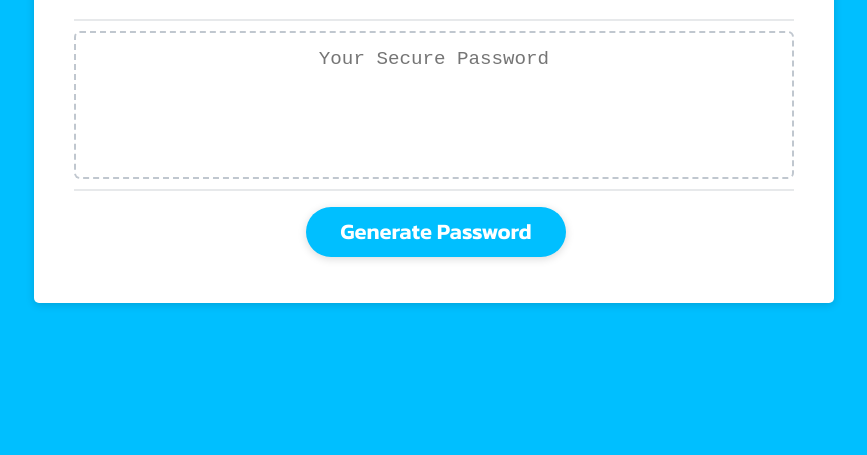
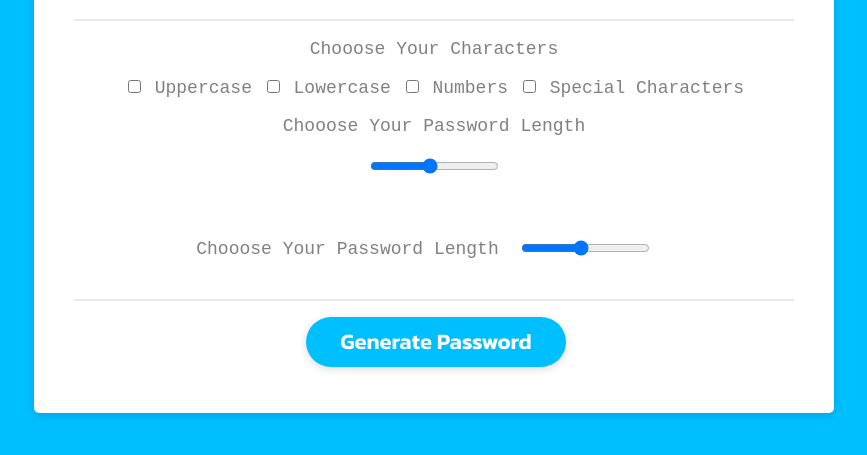
Before and after one commit to mbartnett/JavaScript-Random-Password-Generator, a plain HTML site: page index.html in a window 1280 px wide. Shown: the part 263-718 px from the top of the page, without its empty margins (206-1073 px from the left). Drawn offline with Linux system fonts and the light colour scheme.

Commit message:
added html and css to prompt user choices for character type and character count

```diff
--- a/assets/style.css
+++ b/assets/style.css
@@ -13,8 +13,12 @@ body,
 }
 
 body {
-  font-family: 'Kanit', sans-serif;
   background-color: deepskyblue
+}
+
+p {
+    font-family: monospace;
+    color:gray;
 }
 
 .wrapper {
@@ -34,9 +38,12 @@ h1 {
     color: white;
     font-size: 48px;
     line-height: 52px;
+    font-family: 'Kanit', sans-serif;
+
 }
 
 h2 {
+    font-family: 'Kanit', sans-serif;
     color:deepskyblue;
 }
 
@@ -62,7 +69,49 @@ h2 {
 
 .card-body {
   min-height: 100px;
+  text-align:center;
+  font-family:monospace;
+  color:gray;
+  display:flex;
+  align-items: center;
+  justify-content: center;
+  align-content: center;
 }
+
+/*
+#password, #character {
+    -webkit-appearance: none;
+    -moz-appearance: none;
+    appearance: none;
+    border: none;
+    display: block;
+    width: 100%;
+    padding-top: 15px;
+    padding-left: 15px;
+    padding-right: 15px;
+    padding-bottom: 85px;
+    font-size: 1.2rem;
+    text-align: center;
+    margin-top: 10px;
+    margin-bottom: 10px;
+    border: 2px dashed #c0c7cf;
+    border-radius: 6px;
+    resize: none;
+    overflow: hidden;
+  }
+  */
+
+/* Making the card-body copy switch */
+
+#password-card {
+    display:none;
+}
+
+#character-type {
+
+}
+
+/* End making card-body copy switch */
 
 .card-footer {
   text-align: center;
@@ -107,27 +156,6 @@ button[disabled] {
   float: right;
 }
 
-#password {
-  -webkit-appearance: none;
-  -moz-appearance: none;
-  appearance: none;
-  border: none;
-  display: block;
-  width: 100%;
-  padding-top: 15px;
-  padding-left: 15px;
-  padding-right: 15px;
-  padding-bottom: 85px;
-  font-size: 1.2rem;
-  text-align: center;
-  margin-top: 10px;
-  margin-bottom: 10px;
-  border: 2px dashed #c0c7cf;
-  border-radius: 6px;
-  resize: none;
-  overflow: hidden;
-}
-
 @media (max-width: 690px) {
   .btn {
     font-size: 1rem;
@@ -135,7 +163,7 @@ button[disabled] {
     padding: 10px 15px;
   }
 
-  #password {
+  #password, #character-type {
     font-size: 1rem;
   }
 }
--- a/index.html
+++ b/index.html
@@ -20,14 +20,40 @@
         <div class="card-header">
           <h2>Generate a Password</h2>
         </div>
-        <div class="card-body">
-          <textarea
-            readonly
-            id="password"
-            placeholder="Your Secure Password"
-            aria-label="Generated Password"
-          ></textarea>
+
+<!-- PASSWORD OPTIONS -->
+
+<div class="card-body" id="password-card">
+    <p>Your Secure Password</p>
+</div>
+
+<div class="card-body" id="character-type">
+    <div class="card-wrapper">
+        <p>Chooose Your Characters</p>
+        <p><input type="checkbox" id="uppercase" name="uppercase">
+        <label for="uppercase">Uppercase</label>
+        <input type="checkbox" id="lowercase" name="lowercase">
+        <label for="lowercase">Lowercase</label>
+        <input type="checkbox" id="numbers" name="numbers">
+        <label for="numbers">Numbers</label>
+        <input type="checkbox" id="special-characters" name="special-characters">
+        <label for="special-characters">Special Characters</label></p>
+        <p>Chooose Your Password Length</p>
+        <div class="slidecontainer" style="margin:20px;">
+            <input type="range" min="8" max="128" value="64" class="slider" id="character-range">
         </div>
+    </div>
+</div>
+
+<div class="card-body" id="character-length">
+    <p>Chooose Your Password Length</p>
+    <div class="slidecontainer" style="margin:20px;">
+        <input type="range" min="8" max="128" value="64" class="slider" id="character-range">
+      </div>
+</div>
+
+<!-- END PASSWORD OPTIONS -->
+
         <div class="card-footer">
           <button id="generate" class="btn">Generate Password</button>
         </div>
@@ -36,23 +62,3 @@
     <script src="script.js"></script>
   </body>
 </html>
-
-<!--
-
-GIVEN I need a new, secure password
-WHEN I click the button to generate a password
-THEN I am presented with a series of prompts for password criteria
-WHEN prompted for password criteria
-THEN I select which criteria to include in the password
-WHEN prompted for the length of the password
-THEN I choose a length of at least 8 characters and no more than 128 characters
-WHEN asked for character types to include in the password
-THEN I confirm whether or not to include lowercase, uppercase, numeric, and/or special characters
-WHEN I answer each prompt
-THEN my input should be validated and at least one character type should be selected
-WHEN all prompts are answered
-THEN a password is generated that matches the selected criteria
-WHEN the password is generated
-THEN the password is either displayed in an alert or written to the page
-
--->
```
Also changed, not shown: script.js (+18 -0 lines).
